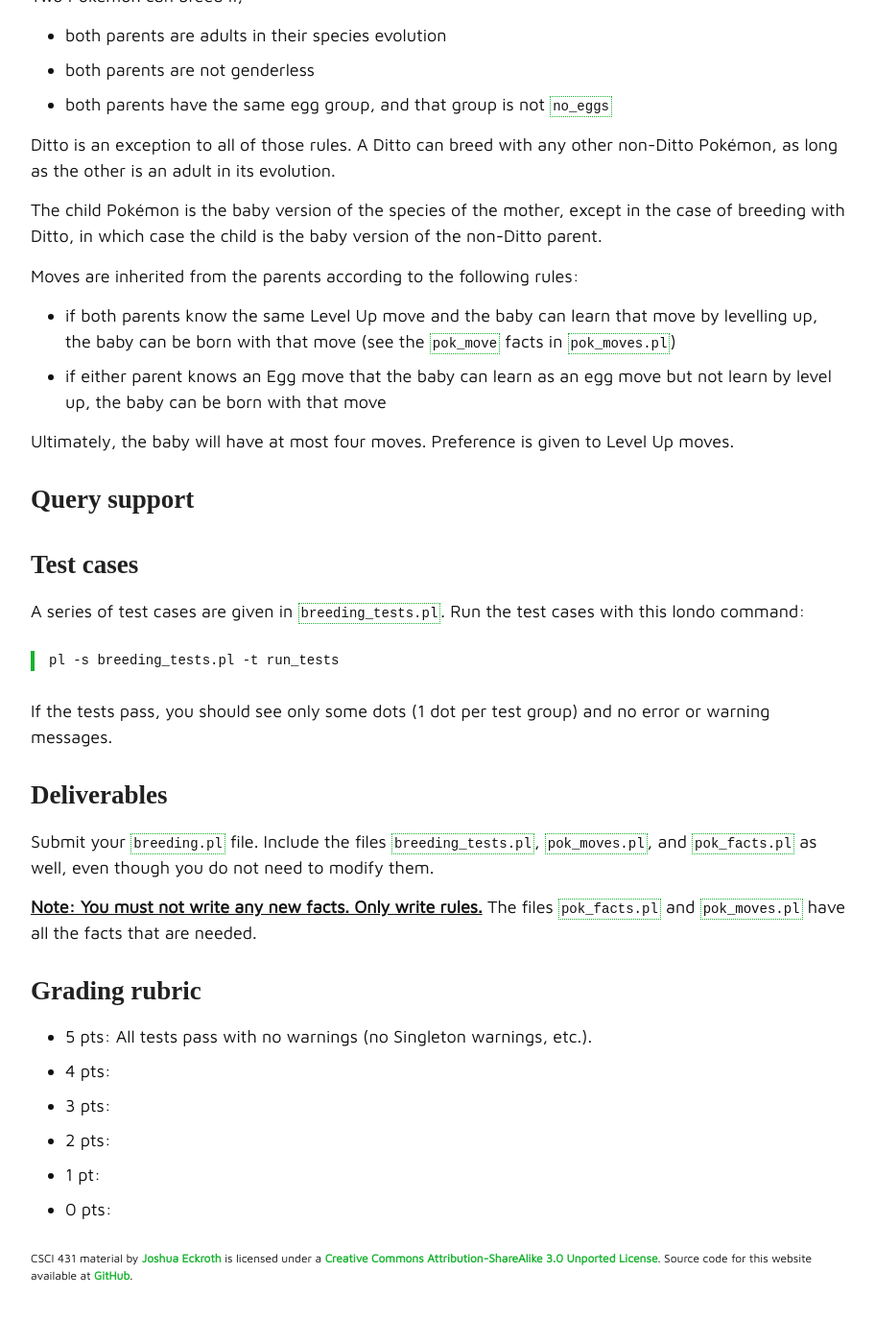
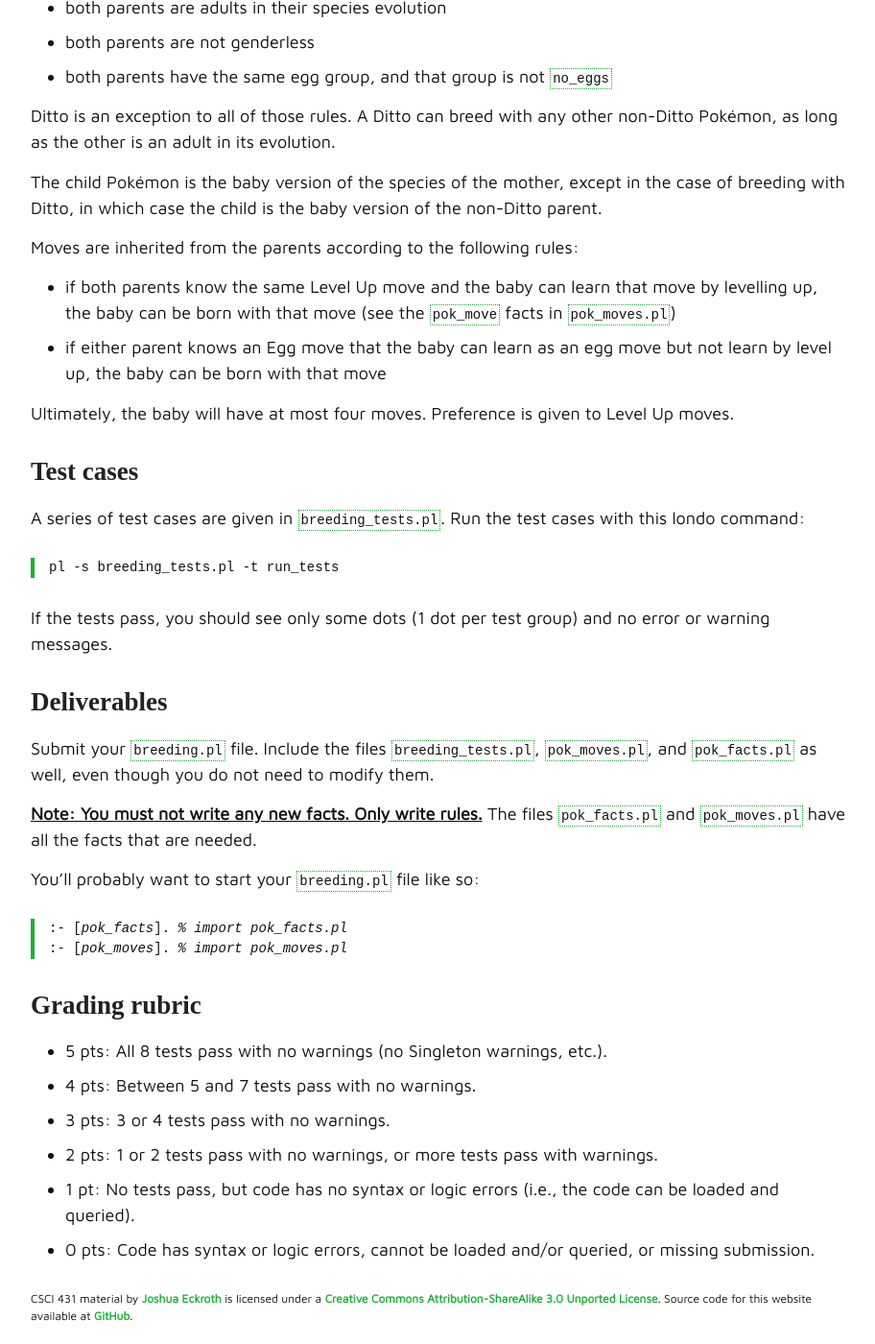
Before and after one commit to joshuaeckroth/csci431-website, a Jekyll site: the page built from assignments/a06.markdown, in a window 1280 px wide and 1400 px high, scrolled down 685 px. Shown: the whole window at 96% size, without its empty margins (183-1095 px from the left). Built offline with Jekyll 4.4.1, drawn with Linux system fonts in a browser that asks for light colours; some web fonts are replaced; before the commit the page ends 2043 px from its top, so only the background shows below that.

Commit message:
Finished writing A06

```diff
--- a/assignments/a06.markdown
+++ b/assignments/a06.markdown
@@ -32,8 +32,6 @@ Moves are inherited from the parents according to the following rules:
 
 Ultimately, the baby will have at most four moves. Preference is given to Level Up moves.
 
-## Query support
-
 ## Test cases
 
 A series of test cases are given in `breeding_tests.pl`. Run the test cases with this londo command:
@@ -50,11 +48,18 @@ Submit your `breeding.pl` file. Include the files `breeding_tests.pl`, `pok_move
 
 **Note: You must not write any new facts. Only write rules.** The files `pok_facts.pl` and `pok_moves.pl` have all the facts that are needed.
 
+You'll probably want to start your `breeding.pl` file like so:
+
+~~~ prolog
+:- [pok_facts]. % import pok_facts.pl
+:- [pok_moves]. % import pok_moves.pl
+~~~
+
 ## Grading rubric
 
-- 5 pts: All tests pass with no warnings (no Singleton warnings, etc.).
-- 4 pts:
-- 3 pts:
-- 2 pts:
-- 1 pt:
-- 0 pts:
+- 5 pts: All 8 tests pass with no warnings (no Singleton warnings, etc.).
+- 4 pts: Between 5 and 7 tests pass with no warnings.
+- 3 pts: 3 or 4 tests pass with no warnings.
+- 2 pts: 1 or 2 tests pass with no warnings, or more tests pass with warnings.
+- 1 pt: No tests pass, but code has no syntax or logic errors (i.e., the code can be loaded and queried).
+- 0 pts: Code has syntax or logic errors, cannot be loaded and/or queried, or missing submission.
```
